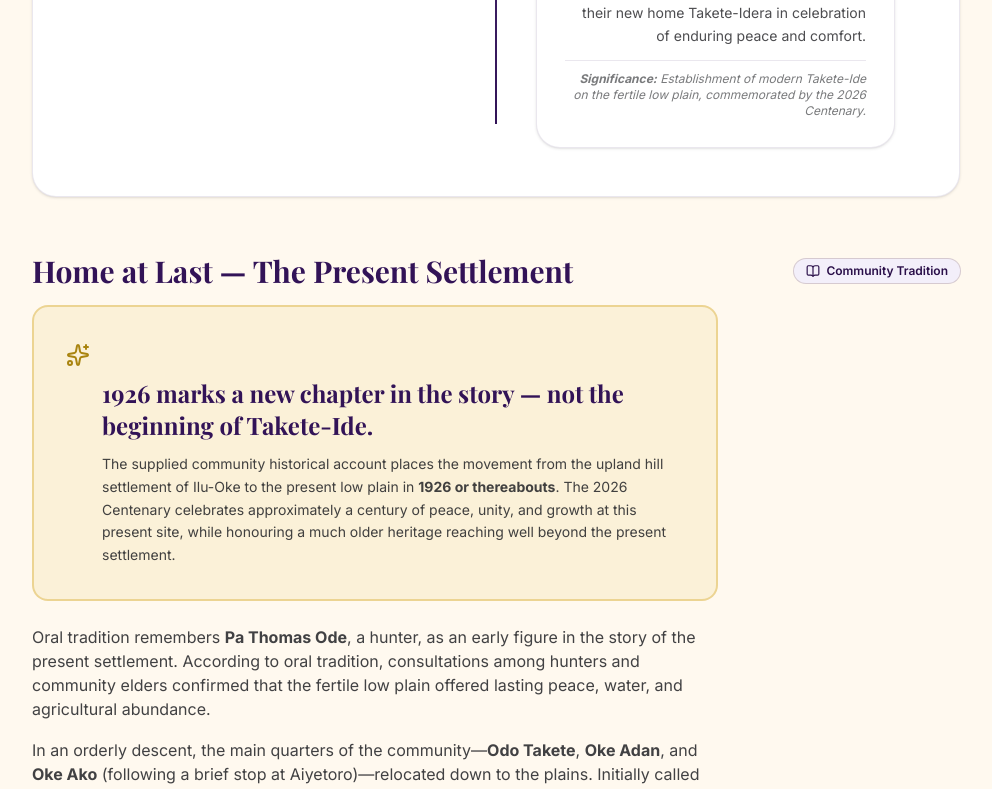
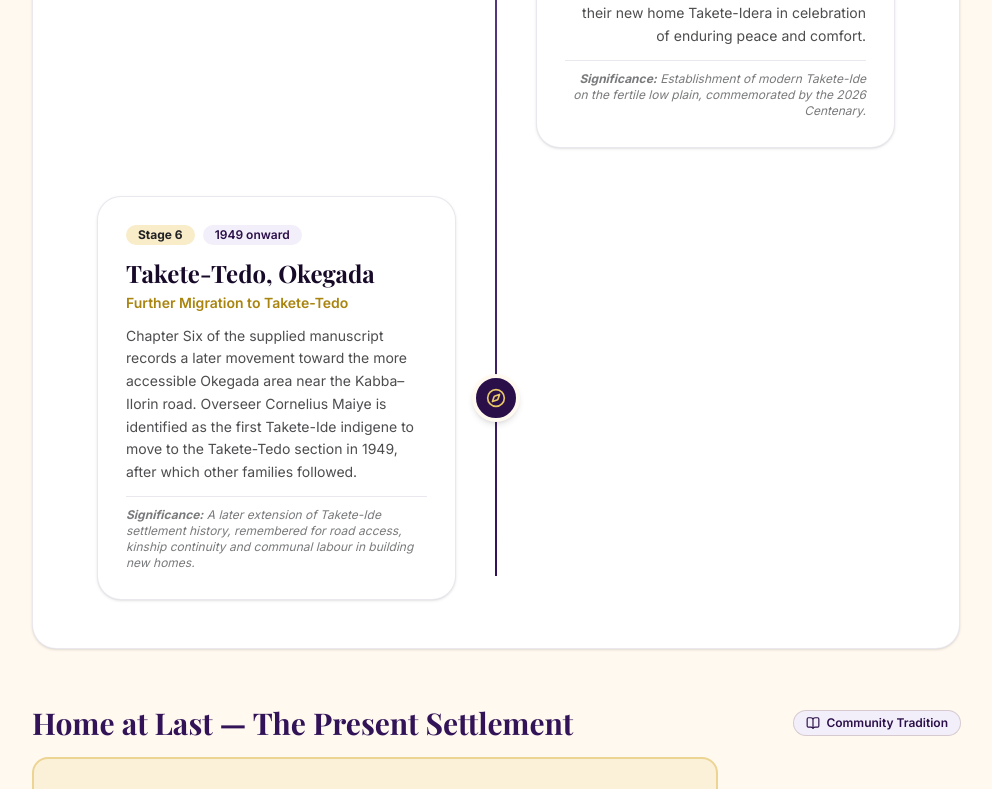
Before and after one commit to dju78/takete_ide_amuro, a Next.js app: page /our-story in a window 1280 px wide. Shown: the part 4900-5689 px from the top of the page, without its empty margins (288-1280 px from the left). Built offline with nearby package versions, Linux system fonts and the light colour scheme; no server answers; the database is empty; a web font is replaced by a local one.

Commit message:
Extend migration timeline to Takete-Tedo

```diff
--- a/content/history/web/migration-timeline.ts
+++ b/content/history/web/migration-timeline.ts
@@ -1,5 +1,6 @@
 /**
- * Structured migration timeline of Takete-Ide from ancestral settlements to the present site.
+ * Structured migration timeline of Takete-Ide from ancestral settlements to the present site
+ * and the later movement to Takete-Tedo, Okegada.
  *
  * Cautionary timeline: preserves relative chronological sequence without inventing
  * precise calendar dates where unrecorded. The present settlement date uses "c.1926".
@@ -86,4 +87,18 @@ export const MIGRATION_TIMELINE: TimelineEntry[] = [
     significance: "Establishment of modern Takete-Ide on the fertile low plain, commemorated by the 2026 Centenary.",
     locationNote: "Current town site in Amuro District, MopAmuro LGA, Kogi State.",
   },
+  {
+    id: "takete-tedo-okegada",
+    stepNumber: 6,
+    place: "Takete-Tedo, Okegada",
+    period: "1949 onward",
+    title: "Further Migration to Takete-Tedo",
+    description:
+      "Chapter Six of the supplied manuscript records a later movement toward the more accessible Okegada area near the Kabba–Ilorin road. Overseer Cornelius Maiye is identified as the first Takete-Ide indigene to move to the Takete-Tedo section in 1949, after which other families followed.",
+    sourceType: "community-historical-account",
+    verificationStatus: "community-account",
+    significance:
+      "A later extension of Takete-Ide settlement history, remembered for road access, kinship continuity and communal labour in building new homes.",
+    locationNote: "Takete-Tedo section of Okegada, linked by the manuscript to the wider Takete-Ide community.",
+  },
 ];
```
